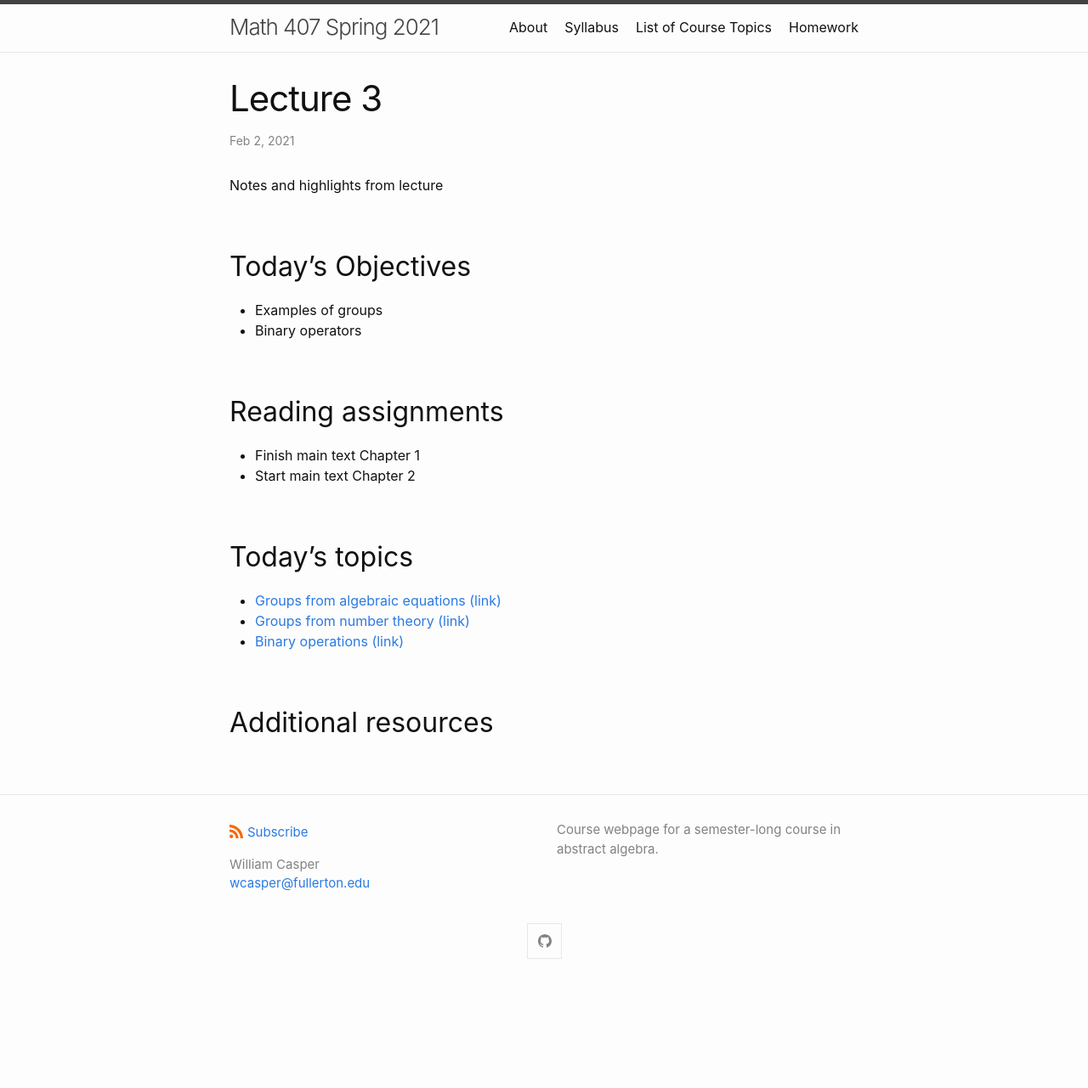
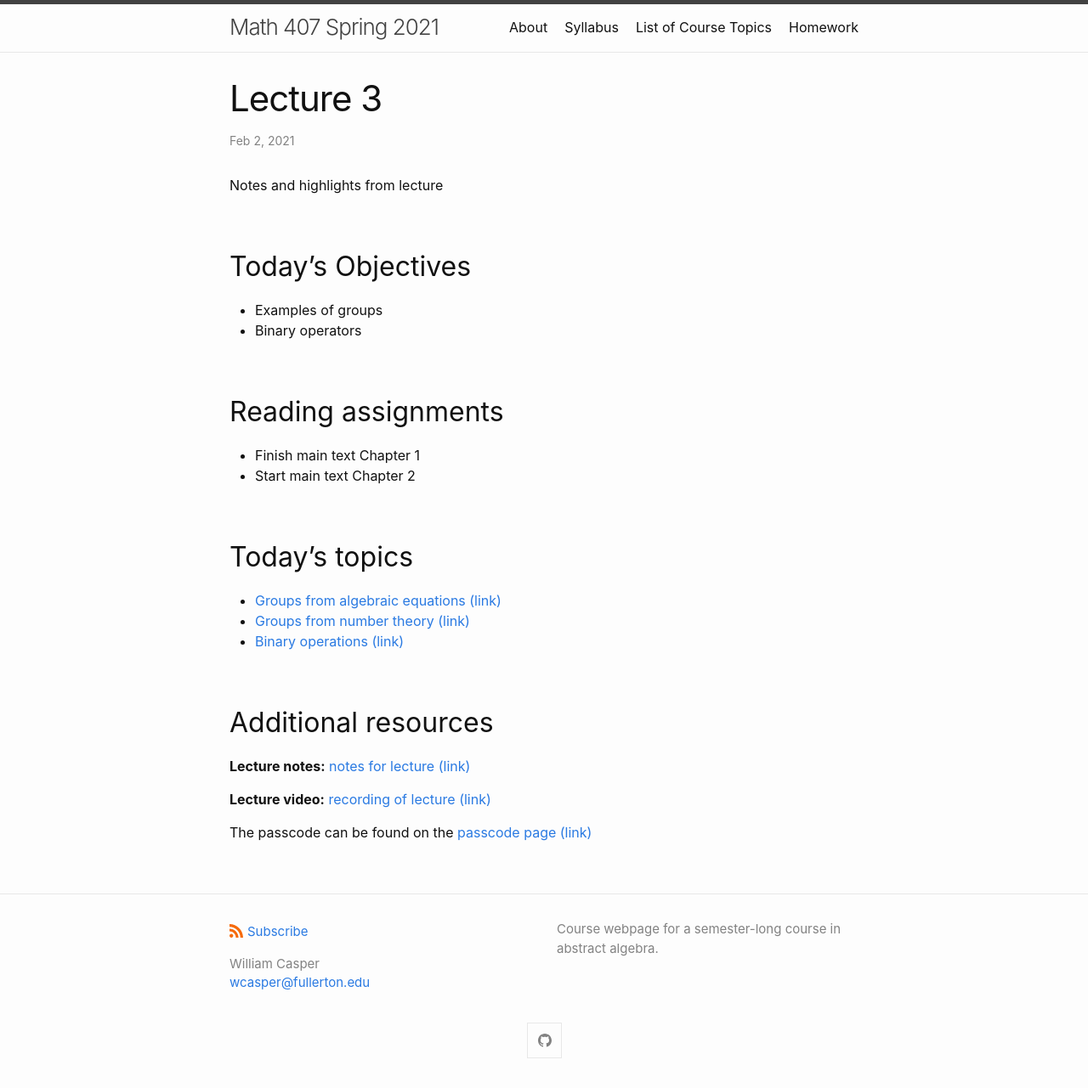
Before and after one commit to wcasper/math407spring2021, a Jekyll site: the page built from _posts/2021-02-02-Week-2-Lecture-3.md, in a window 1280 px wide. Shown: the whole page at 85% size. Built offline with Jekyll 4.4.1, drawn with Linux system fonts in a browser that asks for light colours; before the commit the page ends 1164 px from its top, so only the background shows below that.

Commit message:
added supplemental resources for lecture 3

```diff
--- a/_posts/2021-02-02-Week-2-Lecture-3.md
+++ b/_posts/2021-02-02-Week-2-Lecture-3.md
@@ -21,6 +21,9 @@ Notes and highlights from lecture
 * <a target="_parent" href="https://wcasper.github.io/math407spring2021/topics/binary-operations.html">Binary operations (link)</a>
 
 ## Additional resources
-[//]: # **Lecture notes:** <a target="_parent" href="https://wcasper.github.io/math407spring2021/extras/notes/407-lecture3.pdf">notes for lecture (link)</a>
 
-[//]: # **Lecture video:** <a target="_parent" href="https://fullerton.zoom.us/rec/share/iKQrb9vpUq-e4YLh0L0Yk7nweZbmBjglNqpjP1OVV7HBcC2u5PztToyr7oq5-Rn_.FBjalF6jZG6wsY_N">recording of lecture (link)</a> Passcode: C0Zq3E!K
+**Lecture notes:** <a target="_parent" href="https://wcasper.github.io/math407spring2021/extras/notes/407-lecture3.pdf">notes for lecture (link)</a>
+
+**Lecture video:** <a target="_parent" href="https://fullerton.zoom.us/rec/share/XcuHKcC_3Rns-CJilfRVdyzQZbAb6xLiibAQEeJDn9bwH6LTY3Ft8KpVdddtMepi.wO2p4D8WOjtYjBhe">recording of lecture (link)</a>
+
+The passcode can be found on the <a target="_parent" href="https://csufullerton.instructure.com/courses/3087997/pages/video-lecture-keys">passcode page (link)</a>
```
